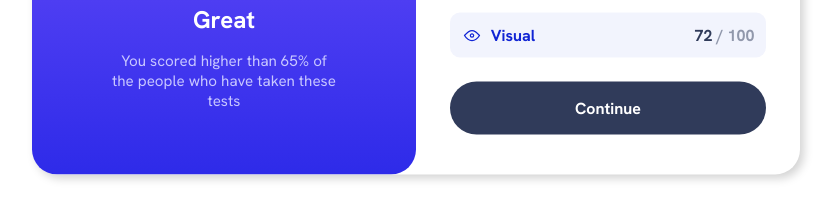
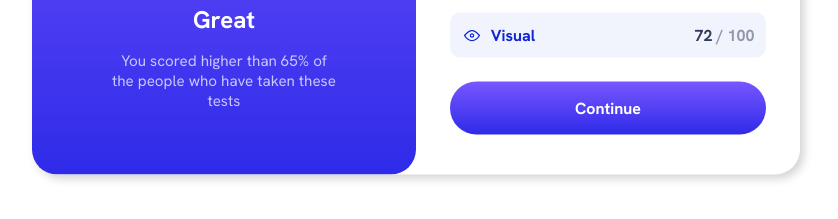
Before and after one commit to jcnevess/results-summary, an Eleventy site: page index.html in a window 1280 px wide. In both pictures the pointer is over the button "Continue". Shown: the part 431-650 px from the top of the page, without its empty margins (224-1062 px from the left). Built offline with nearby package versions, Linux system fonts and the light colour scheme; Eleventy itself is replaced by a stand-in of ours; files that its build step writes are made by us from their sources.

Commit message:
css fixes

```diff
--- a/bundle.css
+++ b/bundle.css
@@ -55,6 +55,7 @@ button {
   padding: 1rem;
   font-weight: bold;
   margin-block: 1.5rem;
+  cursor: pointer;
 }
 
 category-summary {
@@ -171,4 +172,9 @@ category-summary {
   .intro {
     font-size: 1.25rem;
   }
+
+  button:hover {
+    background: var(--color-light-slate-blue);
+    background: var(--gradient-background);
+  }
 }
```
